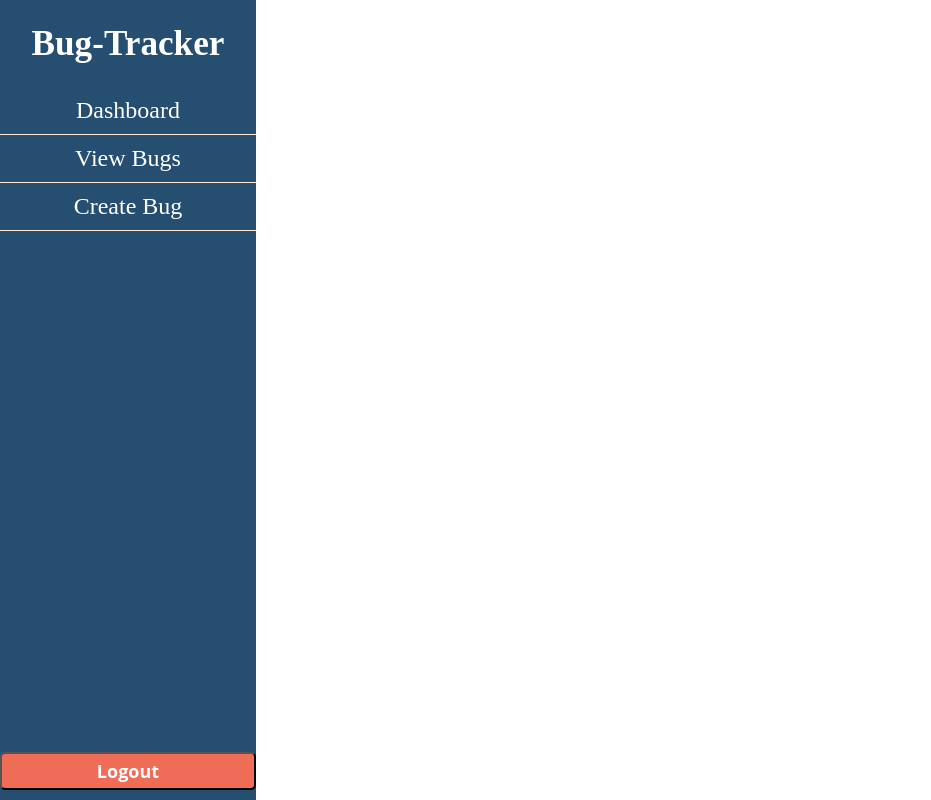
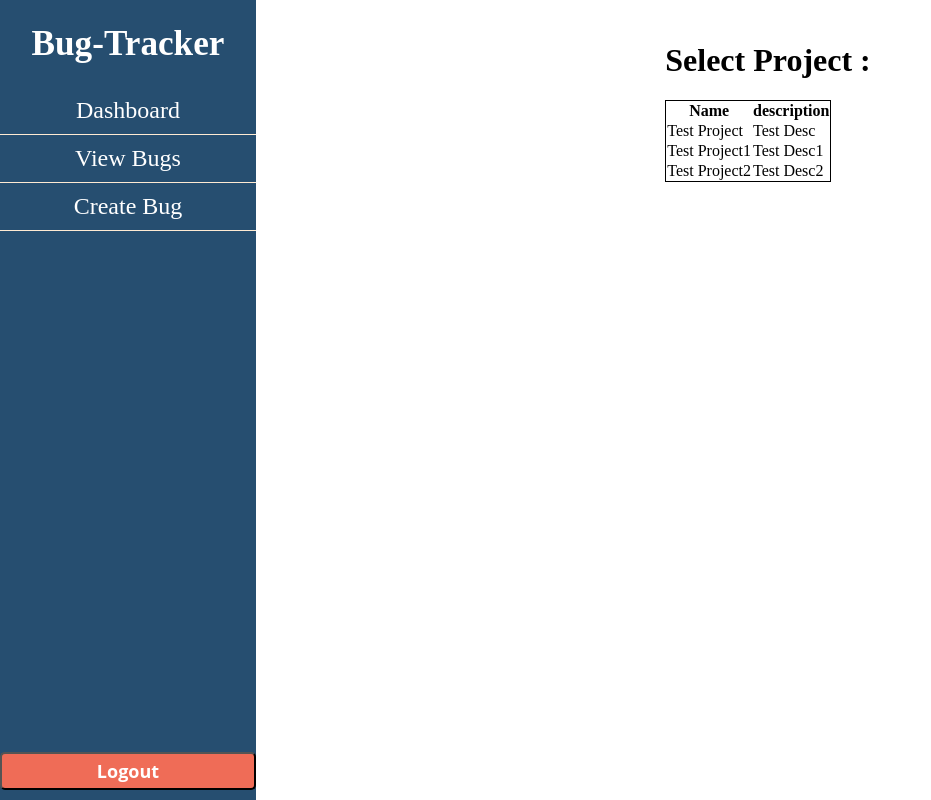
Before and after one commit to davidbram/bug-tracker, a React (Create React App) app in the folder frontend/: page /viewProject in a window 1280 px wide. Both pictures are taken after typing "Sample", "Sample123" into the empty fields and a click on the button "Login". Shown: the whole page, without its empty margins (0-931 px from the left). Built offline with nearby package versions, Linux system fonts and the light colour scheme; no server answers.

Commit message:
Fixed Login/Signup routing
moved signup route out of authentication module

```diff
--- a/frontend/src/App.js
+++ b/frontend/src/App.js
@@ -7,6 +7,8 @@ import ViewBugPage from './Views/Pages/viewBugs';
 import CreateBug from './Views/Components/Bug Create/bugForm';
 import Dashboard from '../src/Views/Pages/dashboard'
 import Signup from "../src/Views/Pages/Signup/signup";
+import ViewProject from "./Views/Pages/Project/viewProject"
+
 function App() {
   const {auth} = useSelector(state => state);
   return (
@@ -15,14 +17,16 @@ function App() {
       <>
       <Sidebar />
       <Switch>
-        <Route path="/signup"><Signup /></Route>
         <Route path="/" exact><Dashboard /></Route>
         <Route path="/viewbugs"><ViewBugPage /></Route>
+        <Route path="/viewProject"><ViewProject></ViewProject></Route>
         <Router path="/create"><div className='page-container'><CreateBug title="Create Bug" /></div>
+
         </Router>
       </Switch>
       </>
     }
+    <Route path="/signup"><Signup /></Route>
     </Router>
   );
 }
--- a/frontend/src/Views/Pages/Login/login.jsx
+++ b/frontend/src/Views/Pages/Login/login.jsx
@@ -29,6 +29,7 @@ export default ()=>{
                 <input name="name" placeholder="Name" onChange={inputChanged} value={formInput.name}/>
                 <input name="password" type="password" placeholder="Password" onChange={inputChanged} value={formInput.password}/>
                 <button type="submit" className="login-btn" onClick={submit}>Login</button>
+                <p>New User ? <a href="/signup">Click here</a></p>
             </form>
         </div>
     )
--- /dev/null
+++ b/frontend/src/Views/Pages/Project/project.css
@@ -0,0 +1,5 @@
+table {
+    border: 1px solid black;
+    color: black;
+    border-collapse: collapse;
+}
--- /dev/null
+++ b/frontend/src/Views/Pages/Project/viewProject.jsx
@@ -0,0 +1,48 @@
+import React from "react"
+import "./project.css"
+
+function DisplayTable(props){
+    var border={color:"black",margin:50,borderWidth:"1px", borderColor:"#aaaaaa", borderStyle:'solid'}
+    return <div>
+        <table >
+            <thead >
+                <tr>
+                    <th>Name</th>
+                    <th>description</th>
+                </tr>
+            </thead>
+            <tbody >
+                {props.projectList.map((item,key)=><tr >
+                    <td>{item.name}</td>
+                    <td>{item.desc}</td>
+                </tr>)}
+            </tbody>
+        </table>
+    </div>
+}
+
+export default() =>{
+
+    var projectList = [
+        {
+            name: "Test Project",
+            desc : "Test Desc"
+        },
+        {
+            name: "Test Project1",
+            desc : "Test Desc1"
+        },
+        {
+            name: "Test Project2",
+            desc : "Test Desc2"
+        }
+    ]
+
+
+    return <div className="page-container">
+        <div>
+        <h1 style={{color:"black"}}>Select Project :</h1>
+        <DisplayTable projectList={projectList}/>
+        </div>
+    </div>
+}
```
Also changed, not shown: 1 other file (tests, documents, lock files or other folders).
